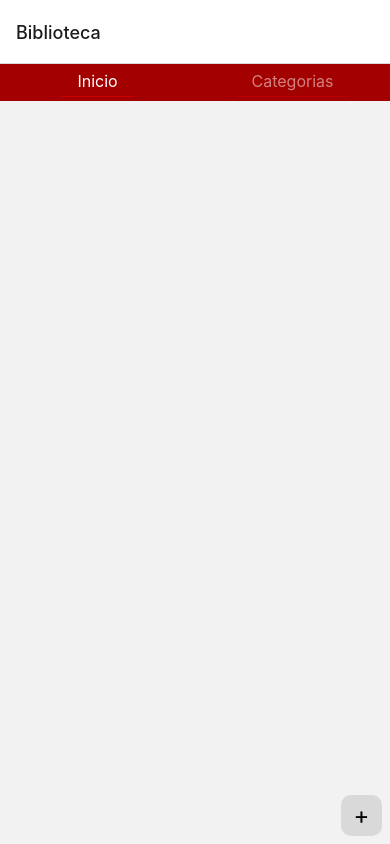
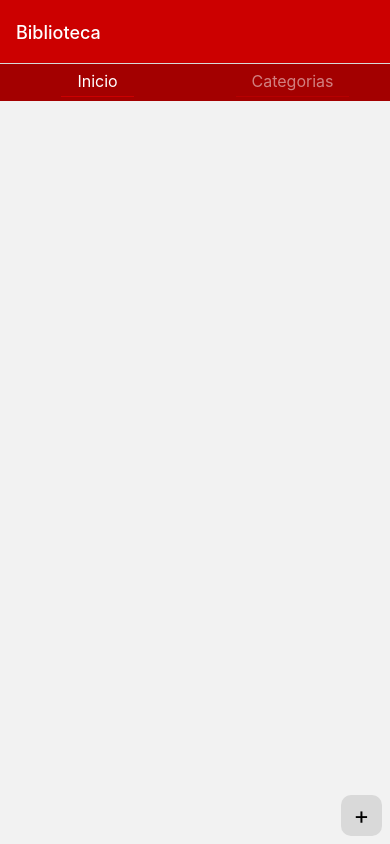
Before and after one commit to lucasnetwork/anime-library, a React Native app: screen / in a window 390 px wide. Built offline with nearby package versions, Linux system fonts and the light colour scheme.

Commit message:
feat: add react-native-vector-icons to customize header Navigation

```diff
--- a/package.json
+++ b/package.json
@@ -18,7 +18,8 @@
     "react-native-pager-view": "^6.1.2",
     "react-native-safe-area-context": "^4.4.1",
     "react-native-screens": "^3.18.2",
-    "react-native-tab-view": "^3.3.4"
+    "react-native-tab-view": "^3.3.4",
+    "react-native-vector-icons": "^9.2.0"
   },
   "devDependencies": {
     "@babel/core": "^7.12.9",
@@ -28,6 +29,7 @@
     "@types/jest": "^26.0.23",
     "@types/react": "^18.0.21",
     "@types/react-native": "^0.70.6",
+    "@types/react-native-vector-icons": "^6.4.12",
     "@types/react-test-renderer": "^18.0.0",
     "@typescript-eslint/eslint-plugin": "^5.47.1",
     "@typescript-eslint/parser": "^5.47.1",
--- a/src/App.tsx
+++ b/src/App.tsx
@@ -16,9 +16,11 @@ import {
 } from '@react-navigation/native';
 import StackNavigation from './routes/stack';
 import styles from './styles';
+
 const App = () => {
   const isDarkMode = useColorScheme() !== 'dark';
   const navigationRef = useRef<NavigationContainerRef<any>>(null);
+
   return (
     <>
       <StatusBar barStyle={isDarkMode ? 'light-content' : 'dark-content'} />
--- a/src/routes/stack.tsx
+++ b/src/routes/stack.tsx
@@ -2,10 +2,28 @@ import {createNativeStackNavigator} from '@react-navigation/native-stack';
 import Main from '../screens/Main';
 import React from 'react';
 import AddAnime from '../screens/Main/AddAnime';
+import Icon from 'react-native-vector-icons/Feather';
+import {TouchableOpacity} from 'react-native';
 const Stack = createNativeStackNavigator();
 
 const StackNavigation = () => (
-  <Stack.Navigator>
+  <Stack.Navigator
+    screenOptions={({navigation}) => ({
+      headerLeft: ({canGoBack}) =>
+        canGoBack && (
+          <TouchableOpacity
+            style={{marginRight: 8}}
+            onPress={() => navigation.goBack()}>
+            <Icon name="arrow-left" color="#fff" size={32} />
+          </TouchableOpacity>
+        ),
+      headerStyle: {
+        backgroundColor: '#CC0000',
+      },
+      headerTitleStyle: {
+        color: '#fff',
+      },
+    })}>
     <Stack.Screen name="Biblioteca" component={Main} />
     <Stack.Screen name="Cadastrar Anime" component={AddAnime} />
   </Stack.Navigator>
```
Also changed, not shown: 2 other files (tests, documents, lock files or other folders).
